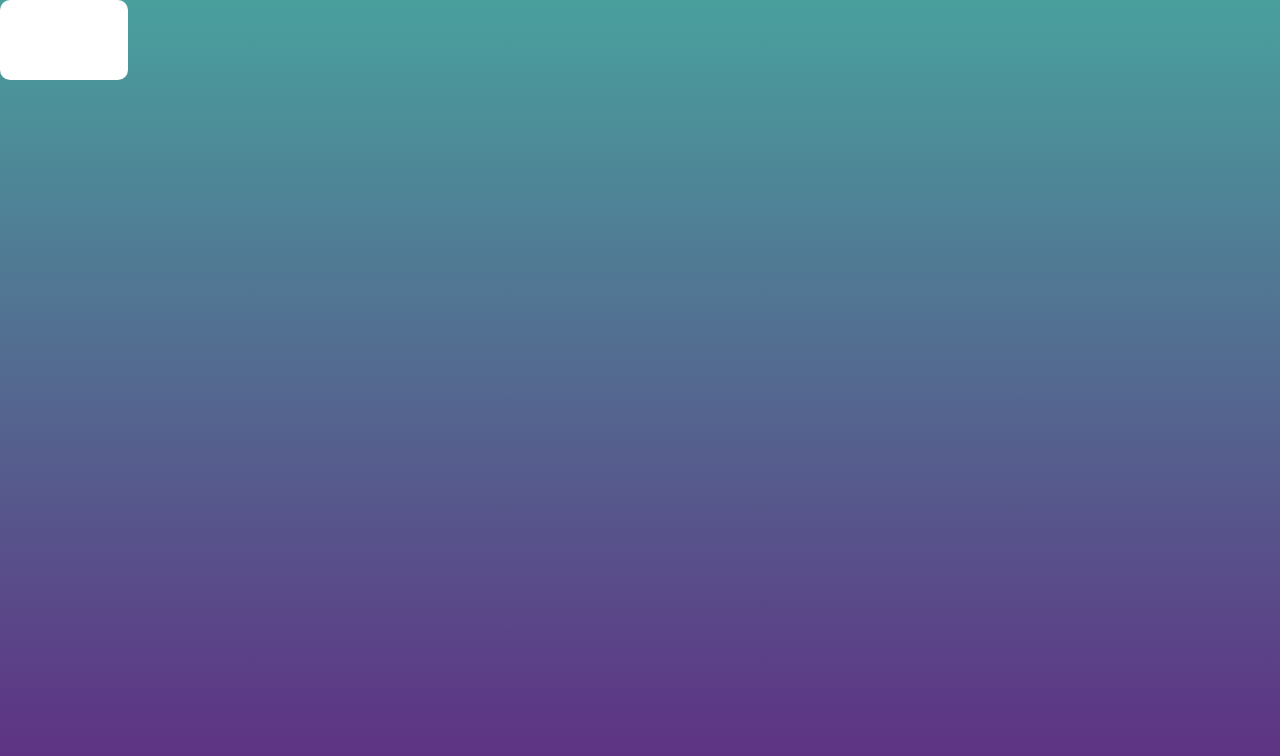
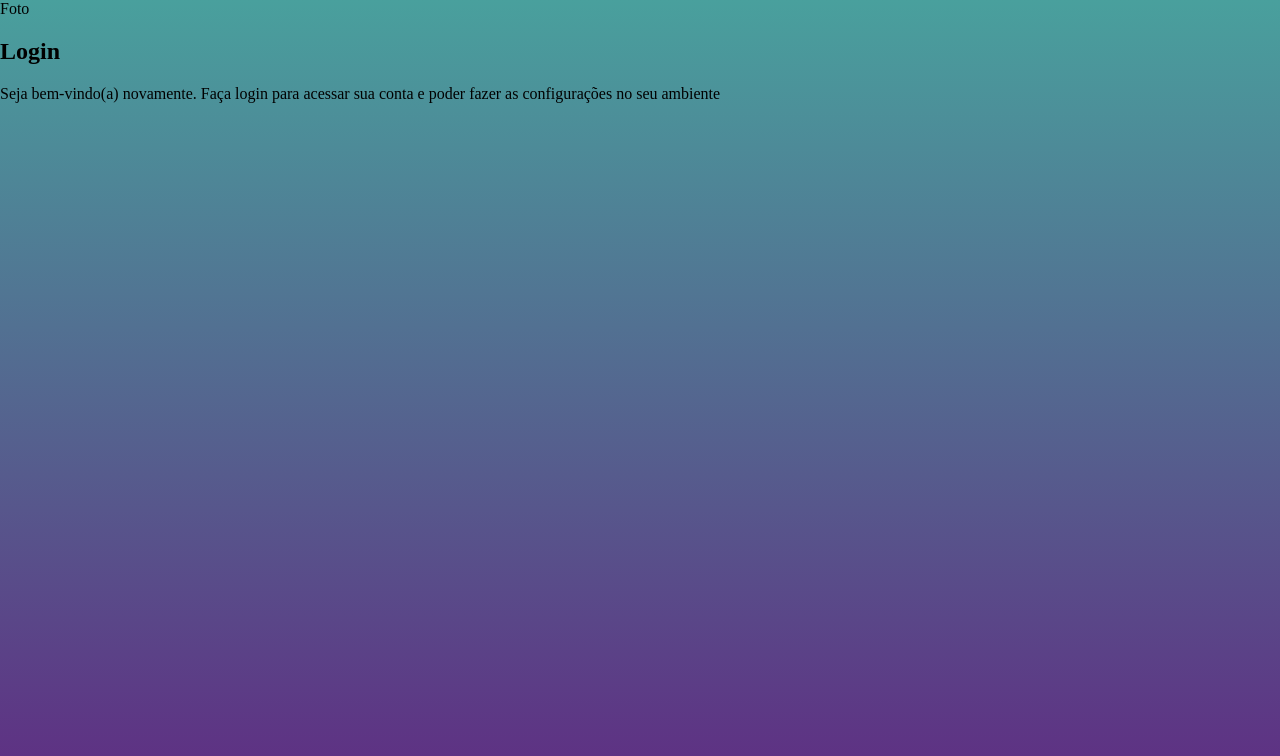
Before and after one commit to RobertoKFSF/projeto-login, a plain HTML site: page index.html in a window 1280 px wide. Drawn offline with Linux system fonts and the light colour scheme.

Commit message:
Estrutura do projeto

```diff
--- a/estilos/style.css
+++ b/estilos/style.css
@@ -9,11 +9,11 @@ body {
 
 #cor {
     background-color: white;
-    height: 10vh; /* Altura da viewport */
-    width: 10vw;
-    display: flex;
-    align-items: center; /* Alinha verticalmente */
-    justify-content: center; /* Alinha horizontalmente */
-    margin: 0; /* Remove margens padrão do body */
+    background-image: url(../imagens/metal.jpg);
+    background-repeat: no-repeat; /* Impede a repetição da imagem */
+    background-position: right; /* Posiciona a imagem à direita */
+    height: 35vh; /* Altura da viewport */
+    width: 40vw;
     border-radius: 10px 10px 10px 10px;
+    margin: auto;
 }
--- a/index.html
+++ b/index.html
@@ -10,11 +10,17 @@
 </head>
 <body>
     <main>
-        <section id="cor">
+        <section id="login">
+            <div id="imagem">
+                Foto
+            </div>
+            <div id="form">
+                <h1>Login</h1>
+                <p>Seja bem-vindo(a) novamente. Faça login para acessar sua conta e poder fazer as configurações no seu ambiente</p>
+                <form action="login.php" method="post">
 
-        </section>
-        <section id="metal">
-
+                </form>
+            </div>
         </section>
     </main>
 </body>
```
